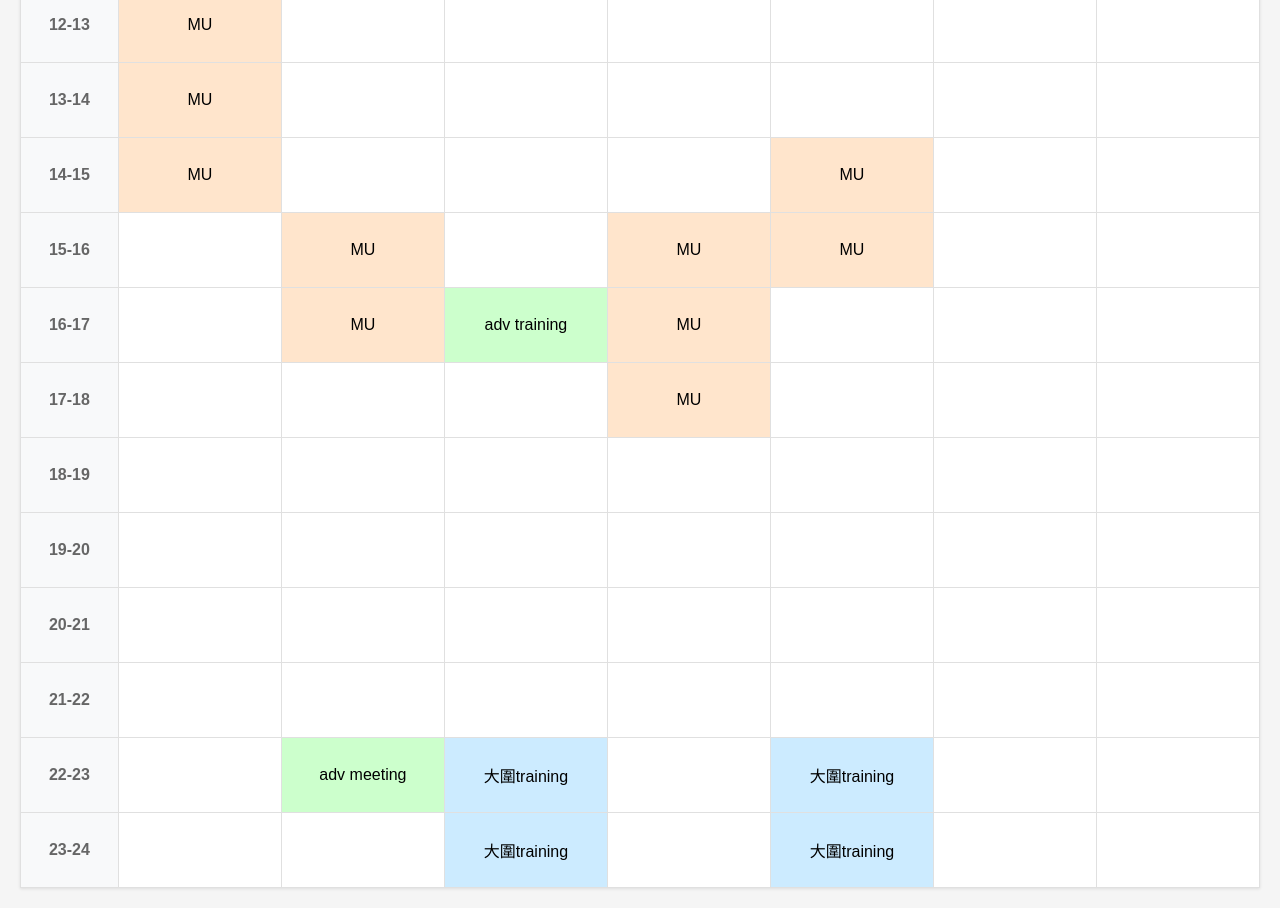
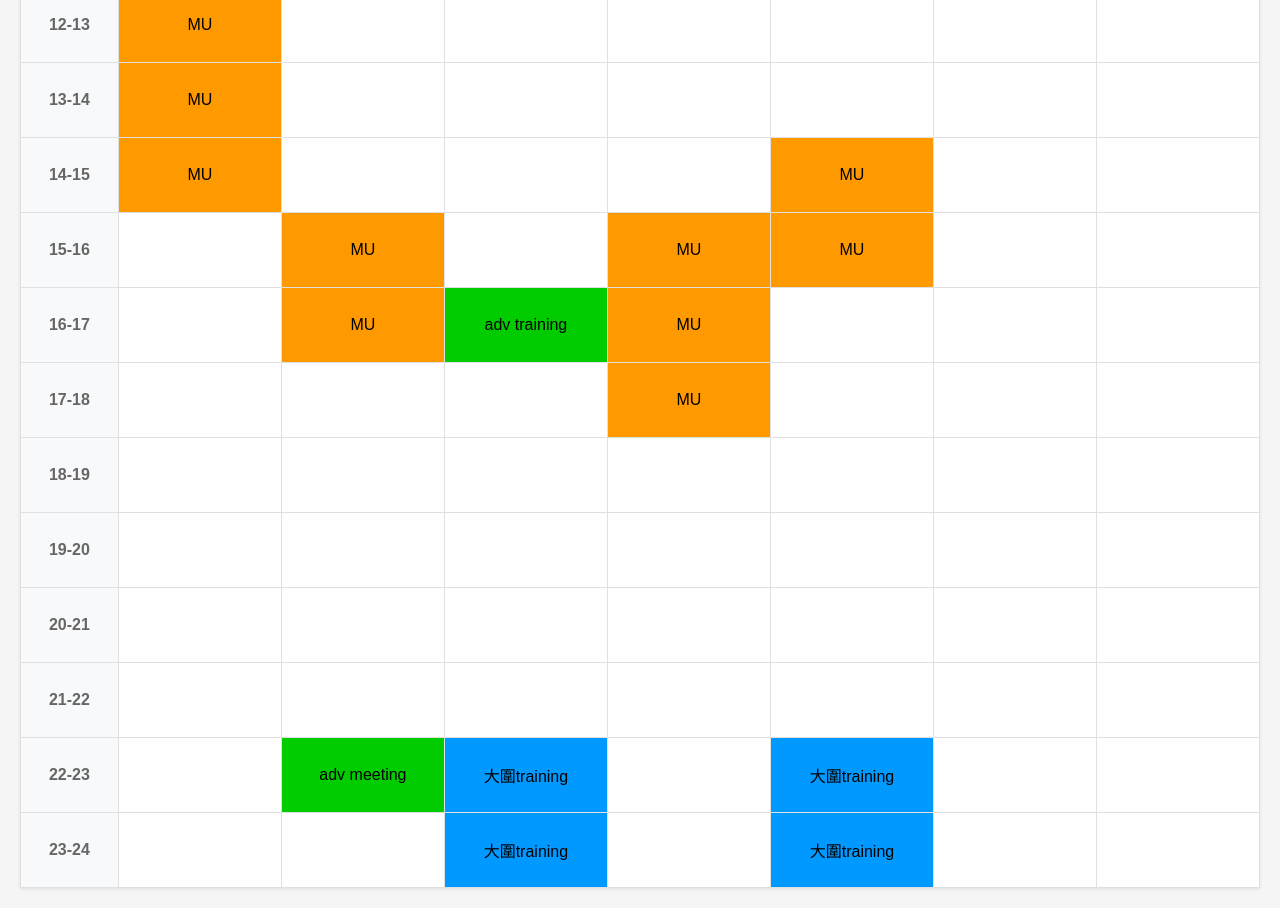
Before and after one commit to Ivan-OvO/schedule, a plain HTML site: page index.html in a window 1280 px wide. Shown: the part 480-1388 px from the top of the page. Drawn offline with Linux system fonts and the light colour scheme.

Commit message:
Update index.html

```diff
--- a/index.html
+++ b/index.html
@@ -49,17 +49,17 @@
 
         .notes-column {
             width: 13%;
-            background-color: #ffe5cc;
+            background-color: #ff9900;
         }
 
         .notes-column2 {
             width: 13%;
-            background-color: #ccffcc;
+            background-color: #00cc00;
         }
 
         .notes-column3 {
             width: 13%;
-            background-color: #ccebff;
+            background-color: #0099ff;
         }
 
         .table-header {
```
